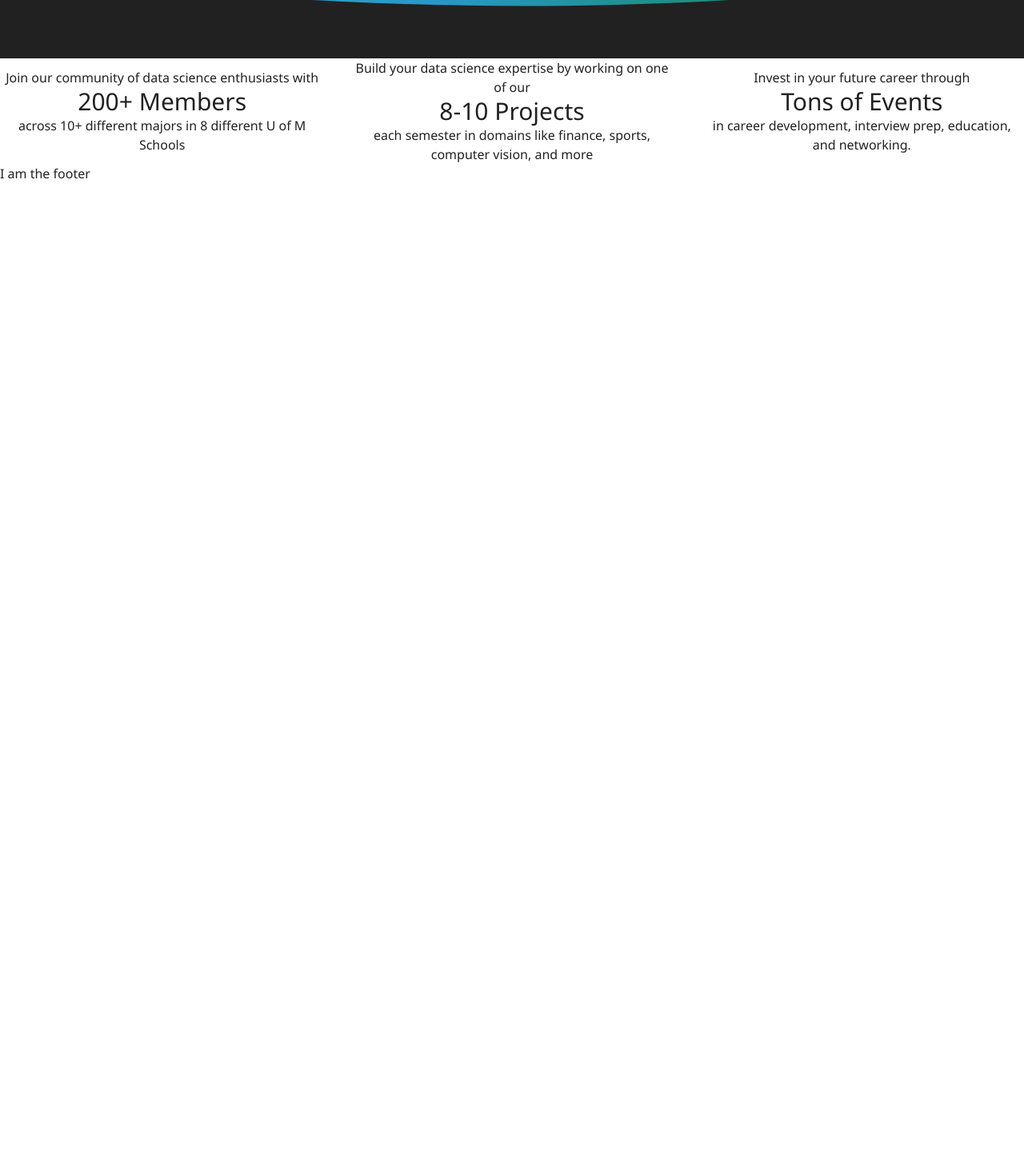
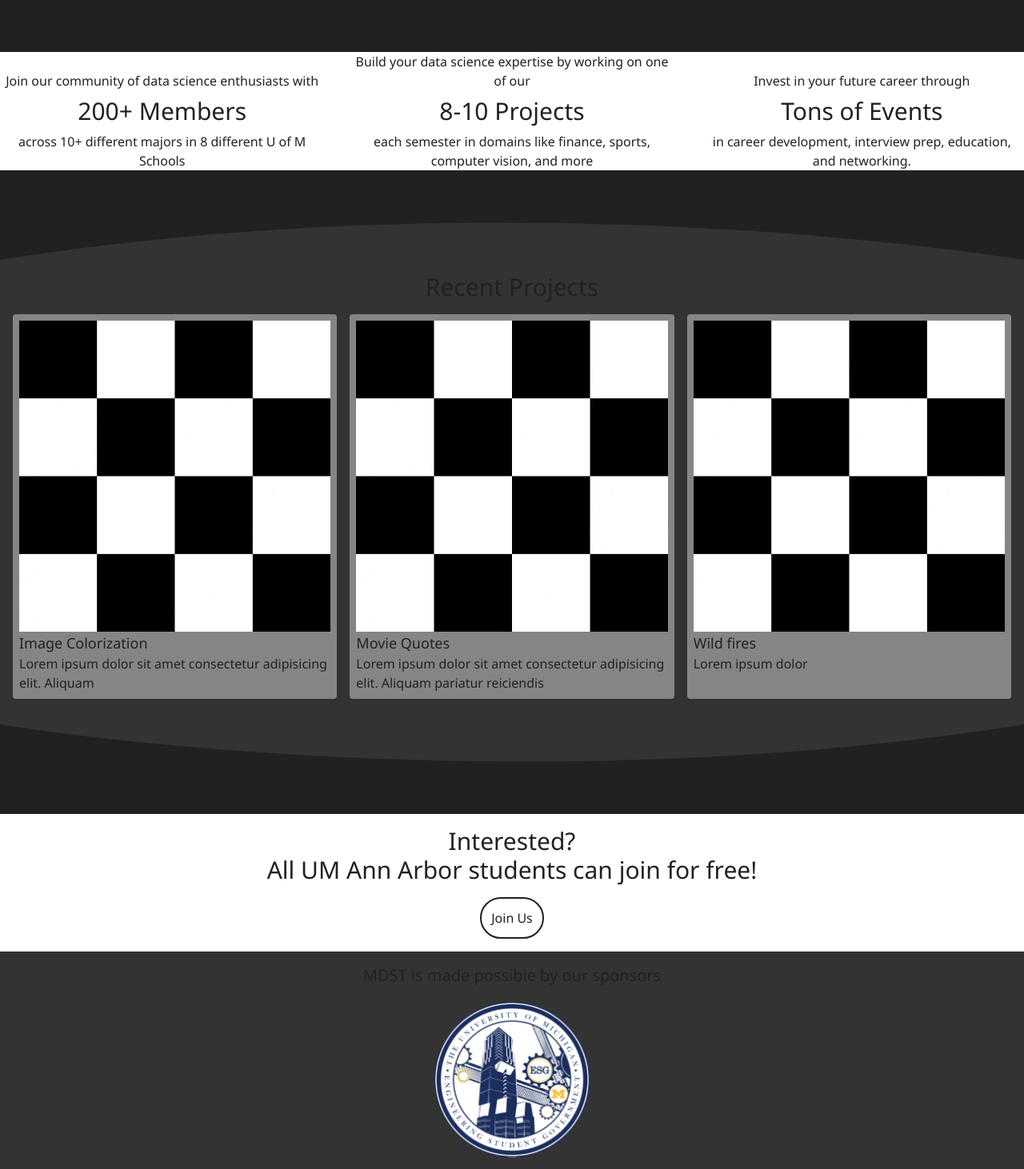
Before and after one commit to MichiganDataScienceTeam/official-website, a Next.js app: page / in a window 1280 px wide. Shown: the part 588-2050 px from the top of the page at 80% size. Before the commit the page ends 817 px from the top, so only its background shows below. Built offline with nearby package versions, Linux system fonts and the light colour scheme.

Commit message:
added projects, ad and sponsor sections on main page

```diff
--- /dev/null
+++ b/components/wave180.jsx
@@ -0,0 +1,23 @@
+import React from 'react';
+
+export default function Wave() {
+  return React.createElement(
+    'svg',
+    {
+      preserveAspectRatio: 'none',
+      xmlns: 'http://www.w3.org/2000/svg',
+      x: '0px',
+      y: '0px',
+      viewBox: '0 0 1920 100.1',
+      style: {
+        height: '7rem',
+        width: '100%',
+        transform: 'rotate(180deg)',
+      },
+    },
+    React.createElement('path', {
+      fill: '#212121',
+      d: 'M0,0c0,0,934.4,93.4,1920,0v100.1H0L0,0z',
+    })
+  );
+}
--- a/pages/index.jsx
+++ b/pages/index.jsx
@@ -1,5 +1,6 @@
 import Layout from '@/components/layout';
 import Wave from '@/components/wave';
+import Wave180 from '@/components/wave180';
 import Link from 'next/link';
 import fs from 'fs';
 import path from 'path';
@@ -9,28 +10,38 @@ import Image from 'next/image';
 export default function Home({ content }) {
   return (
     <Layout>
-      <div className='text-center hero'>
+      <div className="text-center hero">
         <div className="container mx-auto ">
-          <div className='flex gap-8 items-center'>
-            <div className='w-1/2'>
-            <h1 className='mb-5 text-5xl font-bold'>U of M's Premier Data Science Club</h1>
-          <p className='mb-10 text-2xl'>
-          We empower the next generation of data scientists at the University of Michigan through education and exploration.
-          </p>
+          <div className="flex gap-8 items-center md:flex-row flex-col-reverse ">
+            <div className="md:w-1/2 w-full">
+              <h1 className="mb-2 md:mb-5 lg:text-5xl md:text-3xl text-xl font-bold">
+                U of M's Premier Data Science Club
+              </h1>
+              <p className="mb-10 lg:text-2xl md:text-xl text-lg">
+                We empower the next generation of data scientists at
+                the University of Michigan through education and
+                exploration.
+              </p>
             </div>
-            <Image className='w-1/2' width='500' height='500' src="/images/Dataframe_Graphic.svg" alt="Image of a dataframe" />
+            <Image
+              className="md:w-1/2 w-full"
+              width="500"
+              height="500"
+              src="/images/Dataframe_Graphic.svg"
+              alt="Image of a dataframe"
+            />
           </div>
 
-          <div className='flex justify-center gap-5'>
+          <div className="flex justify-center gap-5">
             <Link
-              className='border-2 rounded-full p-4 hover:-translate-y-1'
-              href=''
+              className="border-2 rounded-full p-3 hover:-translate-y-1"
+              href=""
             >
               Join Us
             </Link>
             <Link
-              className='border-2 rounded-full p-4 hover:-translate-y-1'
-              href=''
+              className="border-2 rounded-full p-3 hover:-translate-y-1"
+              href=""
             >
               Work With Us
             </Link>
@@ -39,31 +50,114 @@ export default function Home({ content }) {
 
         <Wave></Wave>
       </div>
-    <div className="container mx-auto">
-    <div className="flex items-center text-center gap-8">
-      <div className='w-1/3'>
-      <p>Join our community of data science
-enthusiasts with</p>
-      <p className='text-3xl'>200+ Members</p>
-      <p> across 10+ different majors in 8
-different U of M Schools </p>
+      <div className="container mx-auto">
+        <div className="grid bullets  items-center text-center gap-x-8 gap-y-2 grid-flow-col">
+          <p className="self-end">
+            Join our community of data science enthusiasts with
+          </p>
+          <p className="text-3xl">200+ Members</p>
+          <p className="self-start">
+            across 10+ different majors in 8 different U of M Schools
+          </p>
+
+          <p className="self-end">
+            Build your data science expertise by working on one of our
+          </p>
+          <p className="text-3xl">8-10 Projects</p>
+          <p className="self-start">
+            each semester in domains like finance, sports, computer
+            vision, and more
+          </p>
+          <p className="self-end">
+            Invest in your future career through
+          </p>
+          <p className="text-3xl">Tons of Events</p>
+          <p className="self-start">
+            in career development, interview prep, education, and
+            networking.
+          </p>
+        </div>
       </div>
-      <div className='w-1/3'>
-      <p>Build your data science expertise
-by working on one of our</p>
-      <p className='text-3xl'>8-10 Projects</p>
-      <p>
- each semester in domains like
-finance, sports, computer vision, and more</p>
-      </div><div className='w-1/3'>
-      <p>Invest in your future career through</p>
-      <p className='text-3xl'>Tons of Events</p>
-      <p>in career development, interview prep,
-education, and networking. </p>
+      <div className="bg-grey">
+        <Wave180 className="rotate-180"></Wave180>
+        <div className="container mx-auto py-4">
+          <h2 className="text-3xl text-center bold">
+            Recent Projects
+          </h2>
+          <div className="flex gap-4 flex-col sm:flex-row p-4">
+            <div className="project-card w-full">
+              <Image
+                className="w-full"
+                width="500"
+                height="500"
+                src="/images/temp.png"
+                alt="temp"
+              />
+              <h3 className="text-lg">Image Colorization</h3>
+              <p>
+                Lorem ipsum dolor sit amet consectetur adipisicing
+                elit. Aliquam
+              </p>
+            </div>
+            <div className="project-card w-full">
+              <Image
+                className="w-full"
+                width="500"
+                height="500"
+                src="/images/temp.png"
+                alt="temp"
+              />
+              <h3 className="text-lg">Movie Quotes</h3>
+              <p>
+                Lorem ipsum dolor sit amet consectetur adipisicing
+                elit. Aliquam pariatur reiciendis
+              </p>
+            </div>
+            <div className="project-card w-full">
+              <Image
+                className="w-full"
+                width="500"
+                height="500"
+                src="/images/temp.png"
+                alt="temp"
+              />
+              <h3 className="text-lg">Wild fires</h3>
+              <p>Lorem ipsum dolor</p>
+            </div>
+          </div>
+        </div>
+        <Wave></Wave>
       </div>
-</div>
-    </div>
-
+      <div className="container mx-auto py-4">
+        <h2 className="text-3xl text-center">
+          Interested? <br />
+          All UM Ann Arbor students can join for free!
+        </h2>
+        <div className="flex mt-4 justify-center">
+          <Link
+            className="border-2 rounded-full p-3 hover:-translate-y-1"
+            href=""
+          >
+            Join Us
+          </Link>
+        </div>
+      </div>
+      <div className="bg-grey py-4">
+        <div className="container mx-auto">
+          <h2 className="text-center text-xl">
+            MDST is made possible by our sponsors
+          </h2>
+          <div className="flex mt-4 justify-center">
+            <Image
+              className=""
+              width="200"
+              height="200"
+              src="/images/esg.png"
+              alt="temp"
+            />
+          </div>
+        </div>
+      </div>
       {/* <div className='dark:bg-blue-800 p-4'>
         <Markdown className='markdown'>{content}</Markdown>
       </div> */}
@@ -72,7 +166,11 @@ education, and networking. </p>
 }
 
 export async function getStaticProps() {
-  const filePath = path.join(process.cwd(), 'markdown', 'homepage.md');
+  const filePath = path.join(
+    process.cwd(),
+    'markdown',
+    'homepage.md'
+  );
   const fileContent = fs.readFileSync(filePath, 'utf-8');
   const content = fileContent;
   return { props: { content } };
--- a/styles/globals.css
+++ b/styles/globals.css
@@ -10,3 +10,15 @@ html {
   @apply pt-24;
 background: radial-gradient(50% 50% at 50% 50%, #2998CA 0%, rgba(67, 151, 117, 0) 100%), conic-gradient(from 174.92deg at 50% 50%, #18895B -56.25deg, #2998CA 27.03deg, #34C5A2 169.15deg, #18895B 303.75deg, #2998CA 387.03deg);
 }
+
+.bullets {
+  @apply grid-cols-3;
+  grid-template-rows: 1fr auto 1fr;
+
+}
+
+.project-card{
+  @apply bg-grey-light;
+  @apply p-2;
+  @apply rounded;
+}
```
Also changed, not shown: components/navBar.jsx (+66 -29 lines), public/images/temp.png (added).
